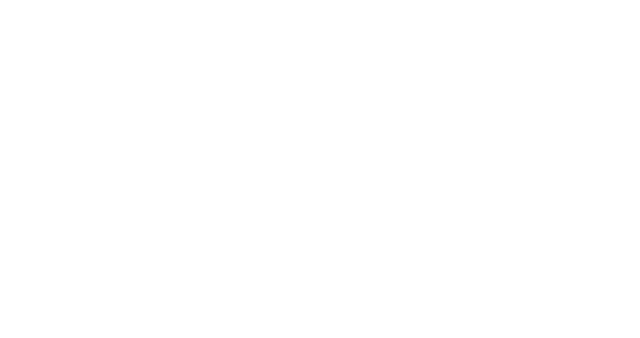
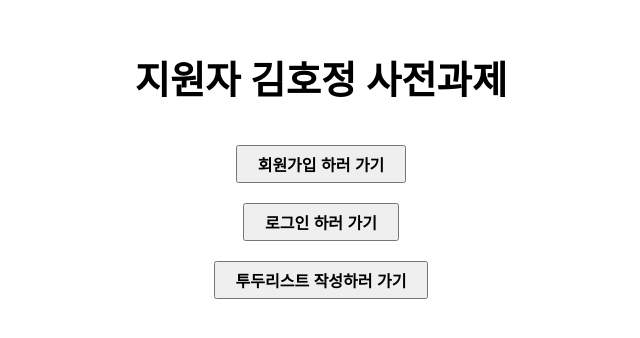
Before and after one commit to HJKim423/wanted-pre-onboarding-frontend, a React (Create React App) app: page / in a window 1280 px wide. Before the commit this address had no page. Shown: the part 186-524 px from the top of the page, without its empty margins (319-959 px from the left). Built offline with nearby package versions, Linux system fonts and the light colour scheme.

Commit message:
feat: home 추가

```diff
--- a/src/App.js
+++ b/src/App.js
@@ -3,11 +3,13 @@ import { BrowserRouter, Routes, Route } from "react-router-dom";
 import SignUp from "./pages/Signup";
 import SignIn from "./pages/SignIn";
 import TodoList from "./pages/TodoList";
+import Home from "./pages/Home";
 
 function App() {
   return (
     <BrowserRouter>
       <Routes>
+        <Route path="/" element={<Home />} />
         <Route path="/signup" element={<SignUp />} />
         <Route path="/signin" element={<SignIn />} />
         <Route path="/todo" element={<TodoList />} />
--- /dev/null
+++ b/src/pages/Home/index.js
@@ -0,0 +1,25 @@
+import { useNavigate } from "react-router-dom";
+import { ButtonSection } from "../SignIn/style";
+import { Main, Title } from "../style";
+
+const Home = () => {
+  const navigate = useNavigate();
+  return (
+    <Main>
+      <Title>지원자 김호정 사전과제</Title>
+      <ButtonSection>
+        <button onClick={() => navigate("/signup")}>회원가입 하러 가기</button>
+      </ButtonSection>
+      <ButtonSection>
+        <button onClick={() => navigate("/signin")}>로그인 하러 가기</button>
+      </ButtonSection>
+      <ButtonSection>
+        <button onClick={() => navigate("/todo")}>
+          투두리스트 작성하러 가기
+        </button>
+      </ButtonSection>
+    </Main>
+  );
+};
+
+export default Home;
```
Also changed, not shown: package.json (+7 -1 lines), 1 other file (tests, documents, lock files or other folders).
